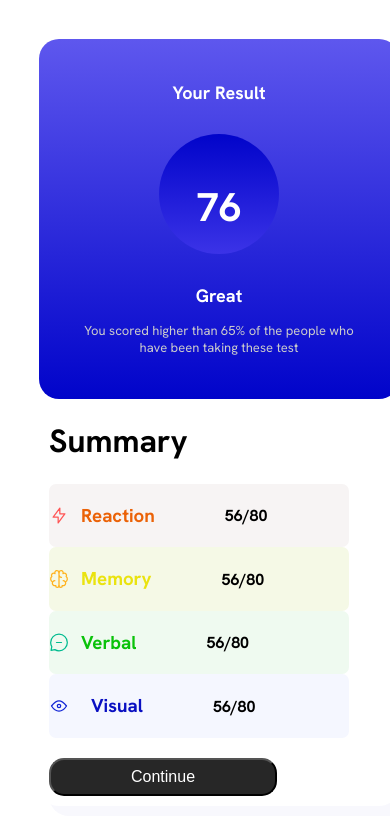
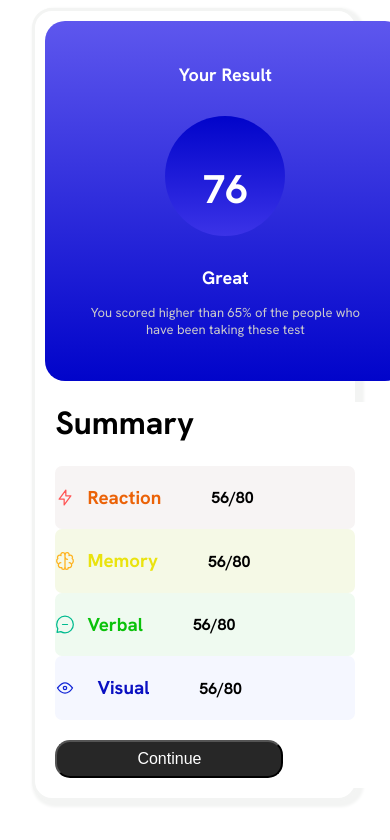
Before and after one commit to makkycss/summary-card, a plain HTML site: page index.html in a window 390 px wide. Drawn offline with Linux system fonts and the light colour scheme.

Commit message:
commited

```diff
--- a/style.css
+++ b/style.css
@@ -141,13 +141,18 @@ button:hover{
 }
 @media screen and (max-width: 500px){
    .container{
-    display: inline-block;
+   display: block;
     justify-content: center;
-    justify-self: center;
+
+
+
+    font-size: 16px;
+    box-shadow: 3px 3px 3px 3px rgb(243, 244, 243);
+   border-radius: 20px;
+    margin: auto;
     width: 80%;
-    margin: 10px;
-    border: 1px solid rgb(255, 255, 255);
-    font-size: 16px;
+    border: 3px solid rgb(243, 244, 243);
+    padding: 10px;
 
    }
 
@@ -163,18 +168,28 @@ button:hover{
         border: 1px solid black;
         border-radius: 20px;
         border: 1px white;
+        box-shadow: none;
 
 
 
     }
     .flex-one .flex-two .flex-three .flex-four{
-        padding-left: 90px;
-        width: 100%;
+        padding: 80%;
+
     }
-    .flex-one .flex-two .flex-three .flex-four h3{
-        padding-left: 90px;
+    .align{
+        padding-left: 50px;
+    }
+    button{
+        background-color: linear-gradient(180deg, #5E57EE, #0104CA);
+    }
+    button:hover{
+        background-color: rgb(153, 191, 244);
+        border: 5px solid white;
 
     }
 
 
+
+
 }
```
